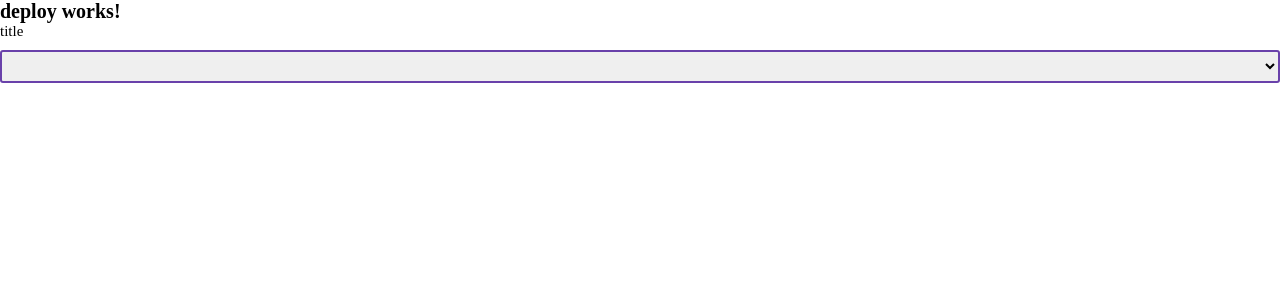
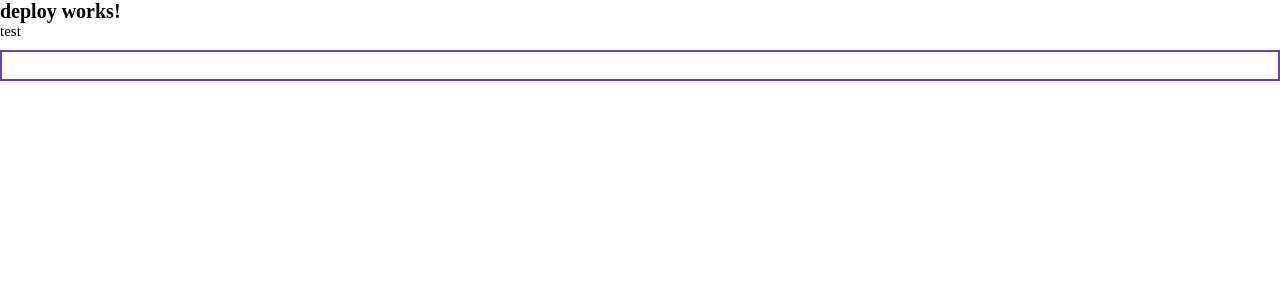
Before and after one commit to Star-Academy/Summer1401-Project-Team03, an Angular app in the folder client/: page / in a window 1280 px wide. Shown: the top 300 px of the page. Built offline with nearby package versions, Linux system fonts and the light colour scheme.

Commit message:
[ADD] [COMPONENT] text input

```diff
--- a/client/src/app/app.component.html
+++ b/client/src/app/app.component.html
@@ -1,3 +1,3 @@
 <h1>deploy works!</h1>
-<app-data-list label="title" id="test" [options]="options" [(value)]="value"></app-data-list>
+<app-text-input [(value)]="value" label="test" id="test"></app-text-input>
 <div>{{ value }}</div>
--- a/client/src/app/app.component.ts
+++ b/client/src/app/app.component.ts
@@ -7,16 +7,5 @@ import {DatalistOption} from './models/DatalistOption.interface';
     styleUrls: ['./app.component.scss'],
 })
 export class AppComponent {
-    public options: DatalistOption[] = [
-        {
-            title: 'salam',
-            value: 'hi',
-        },
-        {
-            title: 'khodafez',
-            value: 'bye',
-        },
-    ];
-
     public value: string = '';
 }
--- a/client/src/app/app.module.ts
+++ b/client/src/app/app.module.ts
@@ -3,11 +3,11 @@ import {BrowserModule} from '@angular/platform-browser';
 
 import {AppRoutingModule} from './app-routing.module';
 import {AppComponent} from './app.component';
-import {DataListModule} from './components/data-list/data-list.module';
+import {TextInputModule} from './components/text-input/text-input.module';
 
 @NgModule({
     declarations: [AppComponent],
-    imports: [BrowserModule, AppRoutingModule, DataListModule],
+    imports: [BrowserModule, AppRoutingModule, TextInputModule],
     providers: [],
     bootstrap: [AppComponent],
 })
--- /dev/null
+++ b/client/src/app/components/text-input/text-input.component.html
@@ -0,0 +1,4 @@
+<label [for]="id">
+    {{ label }}
+    <input [id]="id" [type]="type" [ngModel]="value" (ngModelChange)="valueChange.emit($event)" />
+</label>
--- /dev/null
+++ b/client/src/app/components/text-input/text-input.component.scss
@@ -0,0 +1,14 @@
+label {
+    display: flex;
+    flex-direction: column;
+    gap: var(--gap-default);
+
+    font-size: var(--font-size-primary);
+
+    input {
+        padding: 0.5rem;
+
+        border: var(--border-default) var(--color-purple-46);
+        border-radius: var(--border-radius-minimum);
+    }
+}
--- a/client/src/styles.scss
+++ b/client/src/styles.scss
@@ -38,6 +38,7 @@ button {
     outline: none;
 
     font-family: inherit;
+    font-size: inherit;
 }
 
 a {
```
Also changed, not shown: client/src/app/components/text-input/text-input.component.ts (added, +14 -0 lines), client/src/app/components/text-input/text-input.module.ts (added, +11 -0 lines), 1 other file (tests, documents, lock files or other folders).
